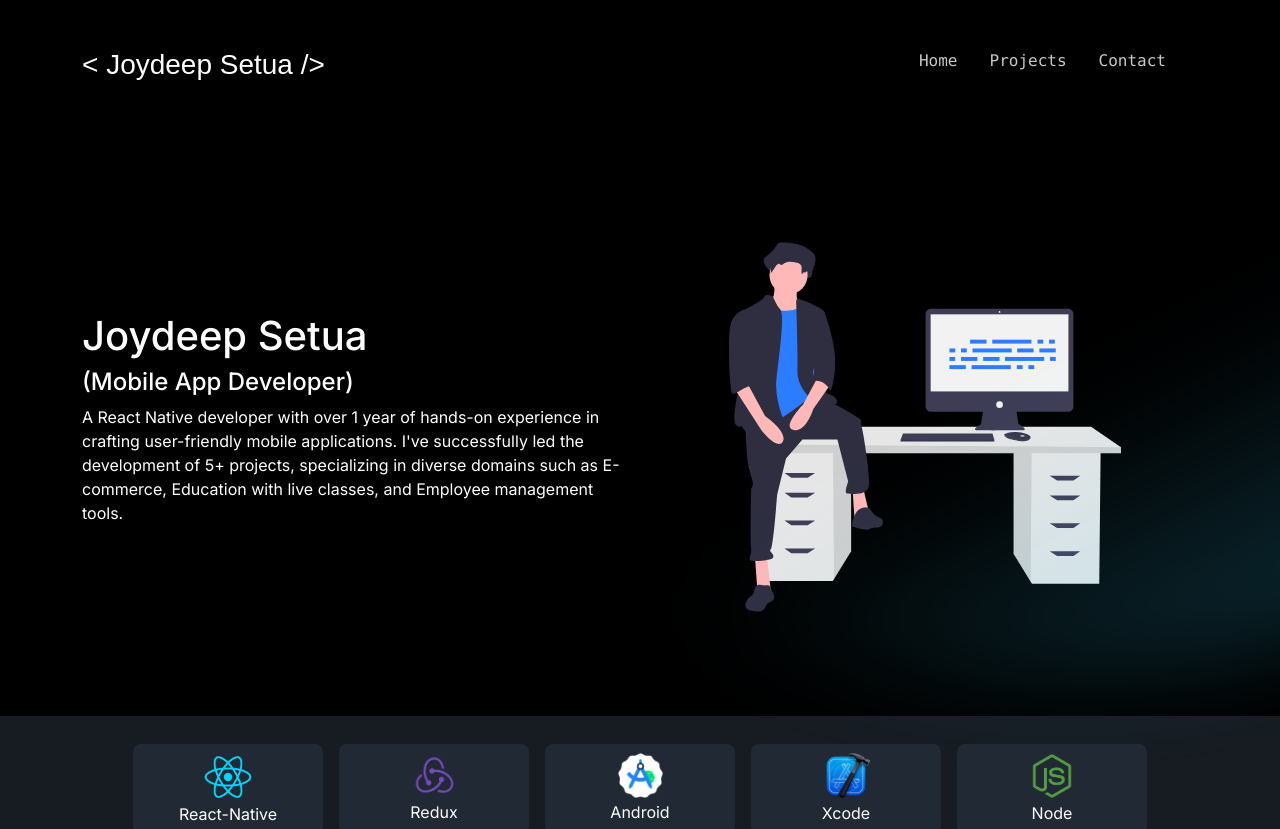
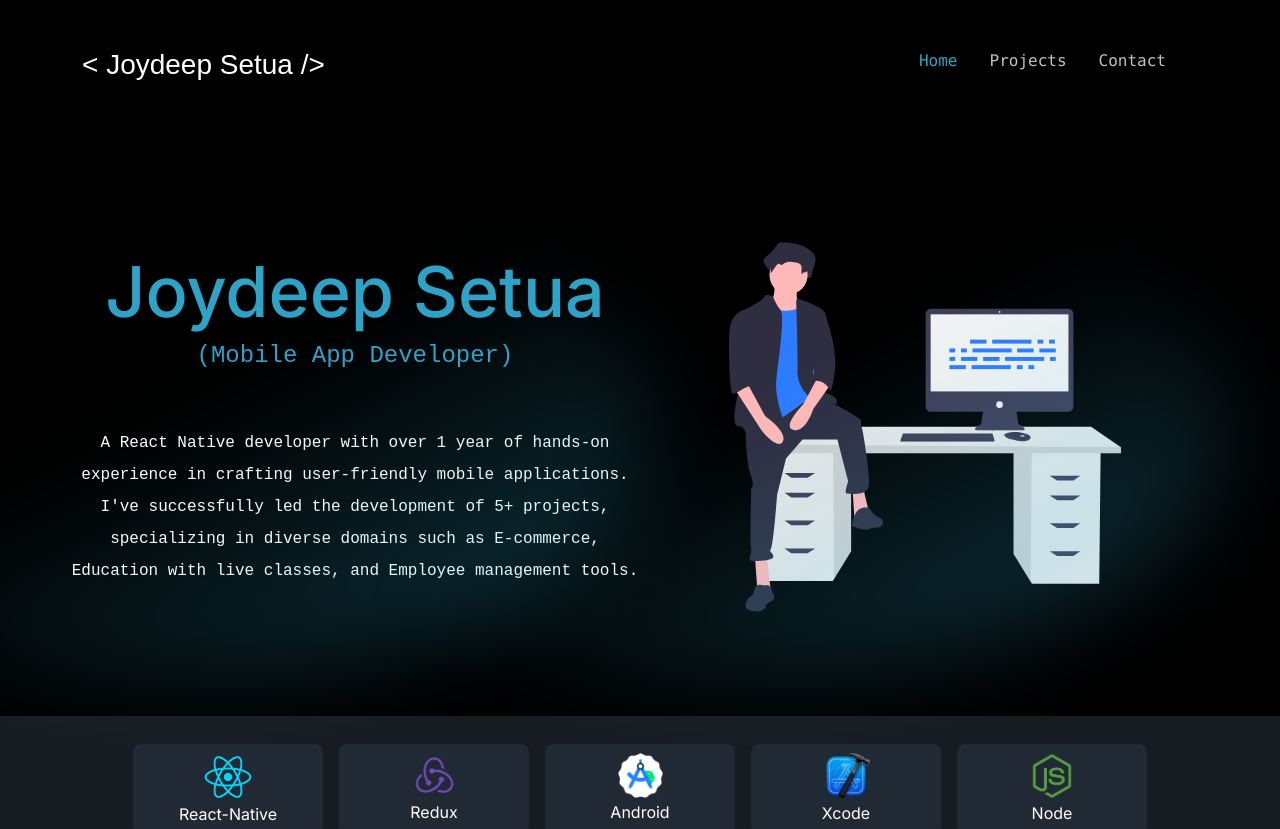
Before and after one commit to Joydeepsetua/portfolio, a Next.js app: page / in a window 1280 px wide. Shown: the top 829 px of the page. Built offline with nearby package versions, Linux system fonts and the light colour scheme; a web font is replaced by a local one.

Commit message:
On-change tab color change

```diff
--- a/src/app/page.module.css
+++ b/src/app/page.module.css
@@ -65,7 +65,7 @@
 .center::before,
 .center::after {
   content: '';
-  left: 50%;
+  /* left: 50%; */
   position: absolute;
   filter: blur(45px);
   transform: translateZ(0);
@@ -103,7 +103,7 @@
 
 .nav_item:hover {
   transform: none;
-  color: rgba(var(--primary-color-rgba));
+  color: rgba(var(--primary-color-rgba)) !important;
 }
 
 .icon {
--- a/src/app/page.tsx
+++ b/src/app/page.tsx
@@ -1,11 +1,13 @@
+"use client"
 import 'bootstrap/dist/css/bootstrap.min.css';
 import Image from 'next/image'
 import styles from './page.module.css'
 import { Container, Row, Col} from 'react-bootstrap'
 import { sheetingWithDesktop } from '@/config/ImgPath'
-import { LIGHTBLACK, PRIMARY, WHITE } from '@/config/Colors';
+import { GRAY, LIGHTBLACK, PRIMARY, WHITE } from '@/config/Colors';
 import { Skills as skills, Projets as projects } from '../config/Constant';
 import { Comforter_Brush } from 'next/font/google';
+import React from 'react';
 
 const roboto = Comforter_Brush({
   weight: '400',
@@ -15,6 +17,7 @@ const roboto = Comforter_Brush({
 
 
 export default function Home() {
+  const [activeTab, setActiveTab] = React.useState(1);
   return (
     <Container fluid className={`p-0 ${styles.main}`}>
       <Container>
@@ -31,21 +34,21 @@ export default function Home() {
             <h3 style={{ color: 'white' }} className={roboto.className}>{`< Joydeep Setua />`}</h3>
           </Col>
           <Col style={{ display: 'flex', justifyContent: 'flex-end' }}>
-            <a className={styles.nav_item} style={{ textDecoration: 'none' }}><samp>Home</samp></a>
-            <a className={styles.nav_item} style={{ textDecoration: 'none' }}><samp>Projects</samp></a>
-            <a className={styles.nav_item} style={{ textDecoration: 'none' }}><samp>Contact</samp></a>
+            <a onClick={()=> setActiveTab(1)} className={`${styles.nav_item}`} style={{ textDecoration: 'none', color: activeTab == 1 ? PRIMARY : GRAY}}><samp>Home</samp></a>
+            <a onClick={()=> setActiveTab(2)} className={styles.nav_item} style={{ textDecoration: 'none', color: activeTab == 2 ? PRIMARY : GRAY }}><samp>Projects</samp></a>
+            <a onClick={()=> setActiveTab(3)} className={styles.nav_item} style={{ textDecoration: 'none', color: activeTab == 3 ? PRIMARY : GRAY }}><samp>Contact</samp></a>
           </Col>
         </Row>
       </Container>
       <Container>
         <Row>
-          <Col lg={6} style={{ color: '#ffff' }} className='d-flex align-items-center'>
-            <div>
+          <Col lg={6} style={{ color: '#ffff' }} className={`${styles.center} d-flex align-items-center`}>
+            <div style={{textAlign:'center'}}>
               {/* <h6>Ahoy..!</h6>
-            <h6>I'm </h6> */}
-              <h1>Joydeep Setua</h1>
-              <h4>(Mobile App Developer)</h4>
-              <p>A React Native developer with over 1 year of hands-on experience in crafting user-friendly mobile applications. I've successfully led the development of 5+ projects, specializing in diverse domains such as E-commerce, Education with live classes, and Employee management tools.</p>
+              <h6>I'm </h6> */}
+              <h1 style={{fontFamily: 'inherit', fontSize:70, color:PRIMARY}}>Joydeep Setua</h1>
+              <h4 style={{fontFamily:'monospace', color:PRIMARY }}>(Mobile App Developer)</h4><br/><br/>
+              <p style={{fontFamily:'monospace', lineHeight:2}}>A React Native developer with over 1 year of hands-on experience in crafting user-friendly mobile applications. I've successfully led the development of 5+ projects, specializing in diverse domains such as E-commerce, Education with live classes, and Employee management tools.</p>
 
             </div>
           </Col>
--- a/src/config/Colors.tsx
+++ b/src/config/Colors.tsx
@@ -1,5 +1,6 @@
 export const PRIMARY = '#39cbf9cc';
 export const LIGHTBLACK = '#171c22';
 export const NAVBAR = '#212934';
+export const GRAY = '#c0c0c0';
 export const BLACK = '#000000';
 export const WHITE = '#ffffff';
```
